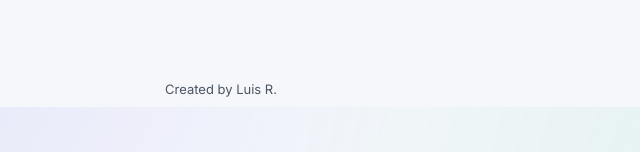
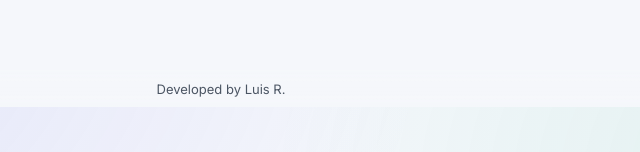
Before and after one commit to robles1999/Authorization-Units-Calculator, a plain HTML site: page index.html in a window 1280 px wide. Shown: the part 693-845 px from the top of the page, 419-1059 px from the left. Drawn offline with Linux system fonts and the light colour scheme.

Commit message:
Update index.html

```diff
--- a/index.html
+++ b/index.html
@@ -275,7 +275,7 @@
 </section>
 </div>
 </div>
-<footer>Created by Luis R.</footer>
+<footer>Developed by Luis R.</footer>
 <script>
     /* ==================================
        Logic & Validation (MMDDYY)
```
